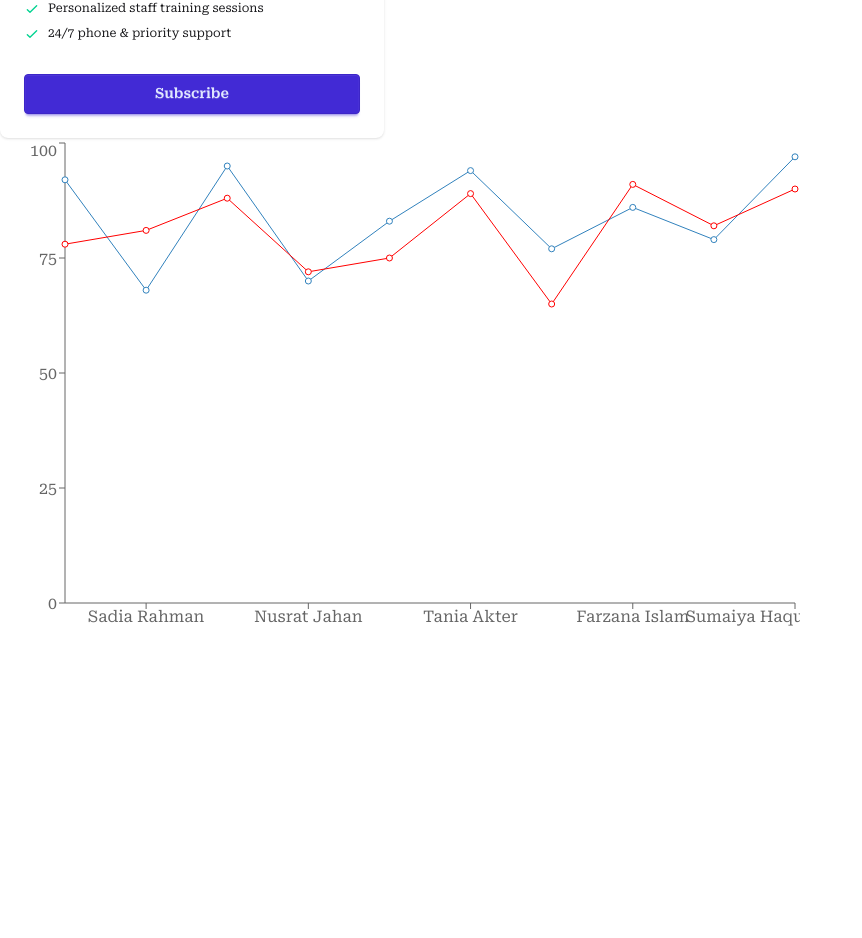
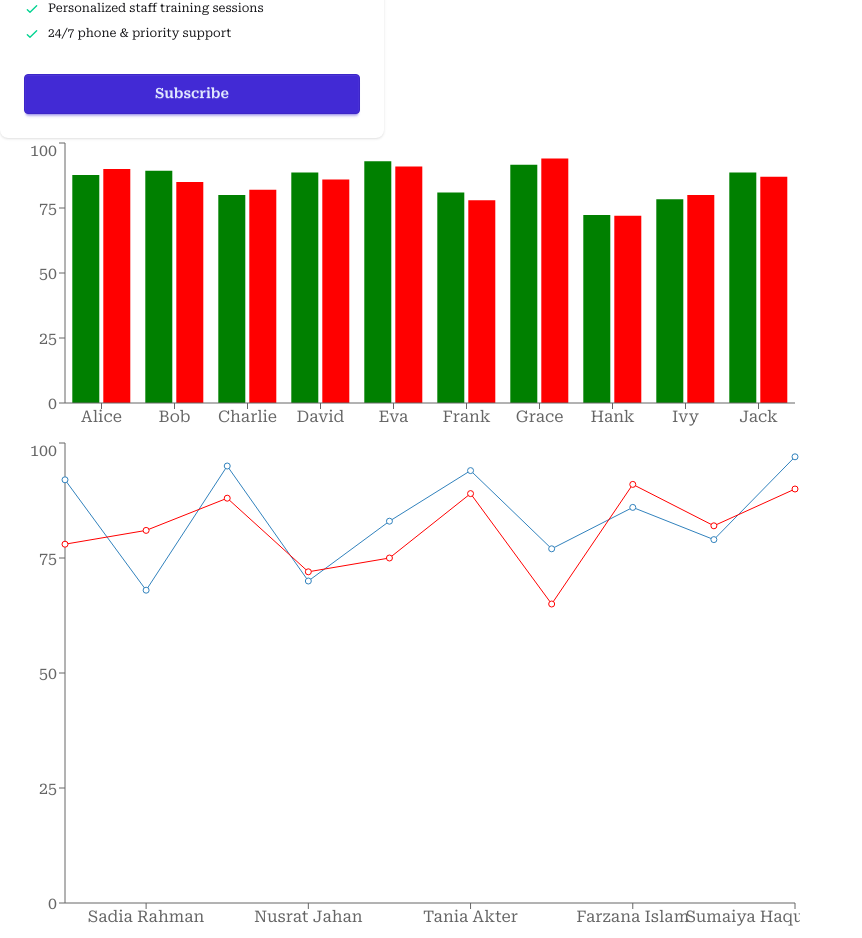
Before and after one commit to saifullah199/milestone8-module1-updated11, a React (Vite) app: page / in a window 1280 px wide. Shown: the part 852-1790 px from the top of the page, without its empty margins (0-862 px from the left). Before the commit the page ends 1490 px from the top, so only its background shows below. Built offline with nearby package versions, Linux system fonts and the light colour scheme.

Commit message:
BarChart added

```diff
--- a/package.json
+++ b/package.json
@@ -11,6 +11,7 @@
   },
   "dependencies": {
     "@tailwindcss/vite": "^4.1.17",
+    "axios": "^1.13.2",
     "lucide-react": "^0.553.0",
     "react": "^19.2.0",
     "react-dom": "^19.2.0",
--- /dev/null
+++ b/public/marksData.json
@@ -0,0 +1,92 @@
+[
+    {
+      "student_id": 1,
+      "name": "Alice",
+      "marks": {
+        "physics": 85,
+        "chemistry": 90,
+        "math": 88
+      }
+    },
+    {
+      "student_id": 2,
+      "name": "Bob",
+      "marks": {
+        "physics": 92,
+        "chemistry": 85,
+        "math": 91
+      }
+    },
+    {
+      "student_id": 3,
+      "name": "Charlie",
+      "marks": {
+        "physics": 78,
+        "chemistry": 82,
+        "math": 80
+      }
+    },
+    {
+      "student_id": 4,
+      "name": "David",
+      "marks": {
+        "physics": 88,
+        "chemistry": 86,
+        "math": 92
+      }
+    },
+    {
+      "student_id": 5,
+      "name": "Eva",
+      "marks": {
+        "physics": 95,
+        "chemistry": 91,
+        "math": 93
+      }
+    },
+    {
+      "student_id": 6,
+      "name": "Frank",
+      "marks": {
+        "physics": 80,
+        "chemistry": 78,
+        "math": 85
+      }
+    },
+    {
+      "student_id": 7,
+      "name": "Grace",
+      "marks": {
+        "physics": 91,
+        "chemistry": 94,
+        "math": 90
+      }
+    },
+    {
+      "student_id": 8,
+      "name": "Hank",
+      "marks": {
+        "physics": 70,
+        "chemistry": 72,
+        "math": 75
+      }
+    },
+    {
+      "student_id": 9,
+      "name": "Ivy",
+      "marks": {
+        "physics": 77,
+        "chemistry": 80,
+        "math": 78
+      }
+    },
+    {
+      "student_id": 10,
+      "name": "Jack",
+      "marks": {
+        "physics": 89,
+        "chemistry": 87,
+        "math": 90
+      }
+    }
+  ]
--- a/src/App.jsx
+++ b/src/App.jsx
@@ -3,9 +3,14 @@ import './App.css'
 import Navbar from './Components/Navbar/Navbar'
 import PricingOptions from './PricingOptions/PricingOptions'
 import ResultsChart from './Components/ResultsChart/ResultsChart'
+import axios from 'axios'
+import MarksData from './Components/MarksData/MarksData'
 
 
 const pricingPromise = fetch('PricingData.json').then(res => res.json())
+
+const marksPromise = axios.get('marksData.json');
+
 function App() {
 
 
@@ -19,6 +24,10 @@ function App() {
           <PricingOptions pricingPromise={pricingPromise}></PricingOptions>
         </Suspense>
 
+        <Suspense fallback={<span className="loading loading-dots loading-lg"></span>}>
+          <MarksData marksPromise={marksPromise}></MarksData>
+        </Suspense>
+
         <ResultsChart></ResultsChart>
       </main>
 
--- /dev/null
+++ b/src/Components/MarksData/MarksData.jsx
@@ -0,0 +1,41 @@
+import { use } from "react";
+import { Bar, BarChart, XAxis, YAxis } from "recharts";
+
+
+const MarksData = ({ marksPromise }) => {
+
+    const studentsMarksRes = use(marksPromise)
+    const studentsMarks = studentsMarksRes.data
+    // console.log(studentsMarks)
+
+    // data processing for the chart
+    const studentChartData = studentsMarks.map(studentData => {
+        const  student ={
+            id: studentData.student_id,
+            name: studentData.name,
+            physics: studentData.marks.physics,
+            chemistry: studentData.marks.chemistry,
+            math: studentData.marks.math
+
+
+        }
+        const avg = (student.physics + student.chemistry + student.math)/3;
+        student.avg = avg;
+        console.log(student)
+        return student;
+    })
+    // console.log(studentChartData)
+
+    return (
+        <div>
+            <BarChart width={800} height={300} data={studentChartData}>
+                <XAxis dataKey="name"></XAxis>
+                <YAxis></YAxis>
+                <Bar dataKey="avg" fill="green"></Bar>
+                <Bar dataKey="chemistry" fill="red"></Bar>
+            </BarChart>
+        </div>
+    );
+};
+
+export default MarksData;
--- a/src/PricingOptions/DaisyPricing/DaisyPricing.jsx
+++ b/src/PricingOptions/DaisyPricing/DaisyPricing.jsx
@@ -1,10 +1,10 @@
 
 
 const DaisyPricing = ({pricing}) => {
-    console.log(pricing)
+    // console.log(pricing)
 
     const {name, price, features, popular} =pricing
-    console.log(popular)
+    // console.log(popular)
     return (
         <div>
             <div className="card w-96 bg-base-100 shadow-sm">
```
Also changed, not shown: 1 other file (tests, documents, lock files or other folders).
